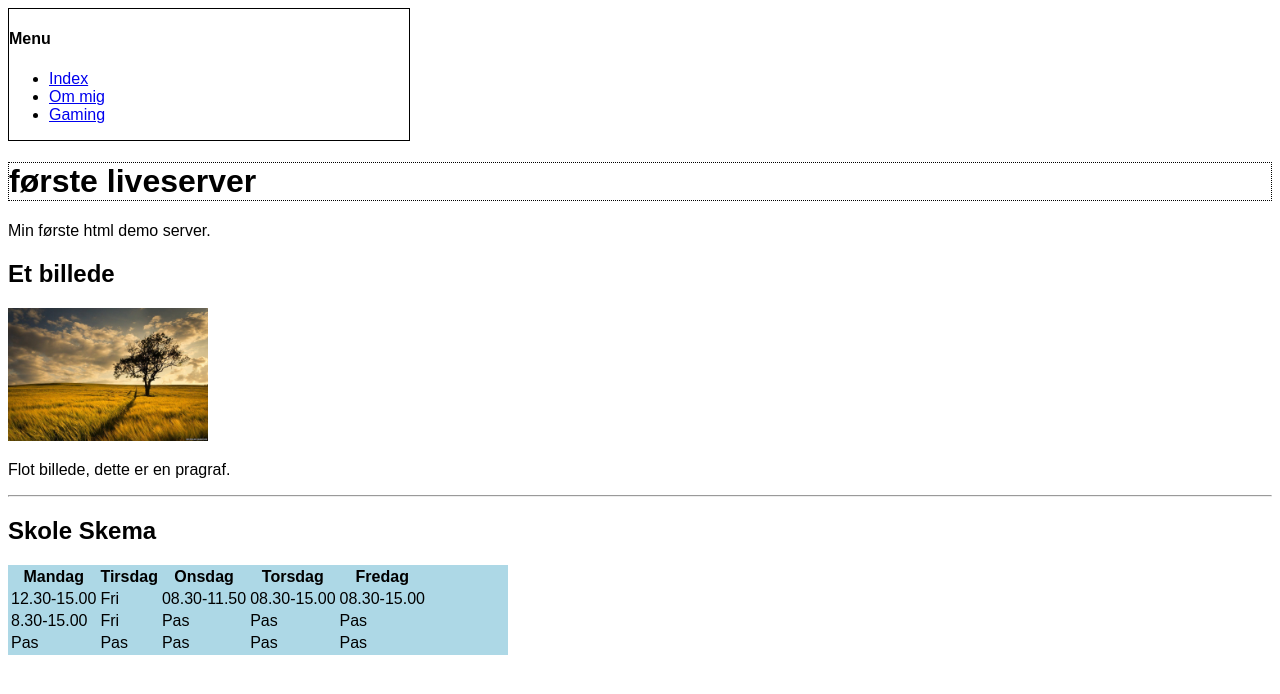
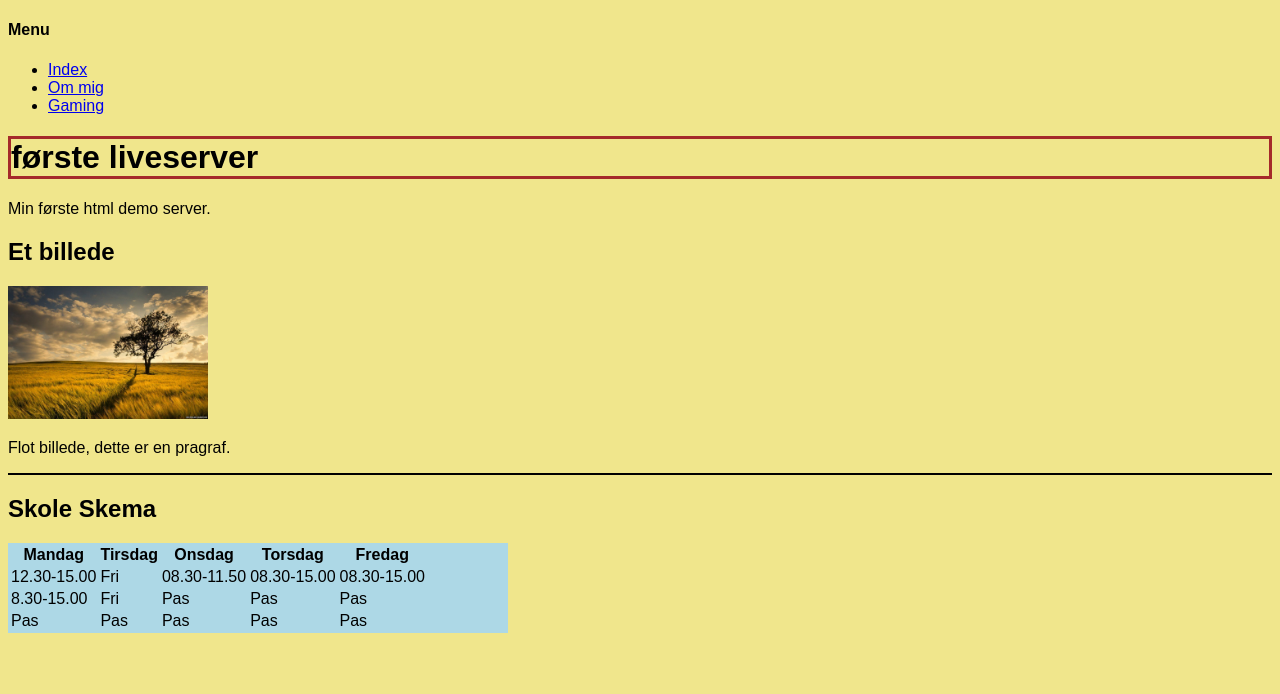
Before and after one commit to MathiasAmi/htmlside, a plain HTML site: page index.html in a window 1280 px wide. Drawn offline with Linux system fonts and the light colour scheme.

```diff
--- a/index.html
+++ b/index.html
@@ -11,7 +11,7 @@
 </head>
 
 <body>
-  <div style="border:1px solid black;">
+
     <nav>
       <h4>Menu</h6>
         <ul>
@@ -20,14 +20,13 @@
           <li><a href="Gaming.html">Gaming</a></li>
         </ul>
     </nav>
-  </div>
 
   <h1 class="ramme">første liveserver</h1>
   <p>Min første html demo server. <br /></p>
   <h2>Et billede</h2>
   <img src="Images/billede.png" width="200px">
   <p>Flot billede, dette er en pragraf.</p>
-  <hr />
+  <hr color="black" />
 
   <div>
 
--- a/mystyle.css
+++ b/mystyle.css
@@ -1,11 +1,12 @@
 body {
     font-family: Arial, Helvetica, sans-serif;
     word-wrap: break-word;
+    background-color: khaki;
 }
-.ramme {border: dotted 1px black}
+.ramme {border: solid brown;
+}
 div {
     width: 400px;
-    background-color: white;
 }
 #tabel{
     width: 500px;
```
